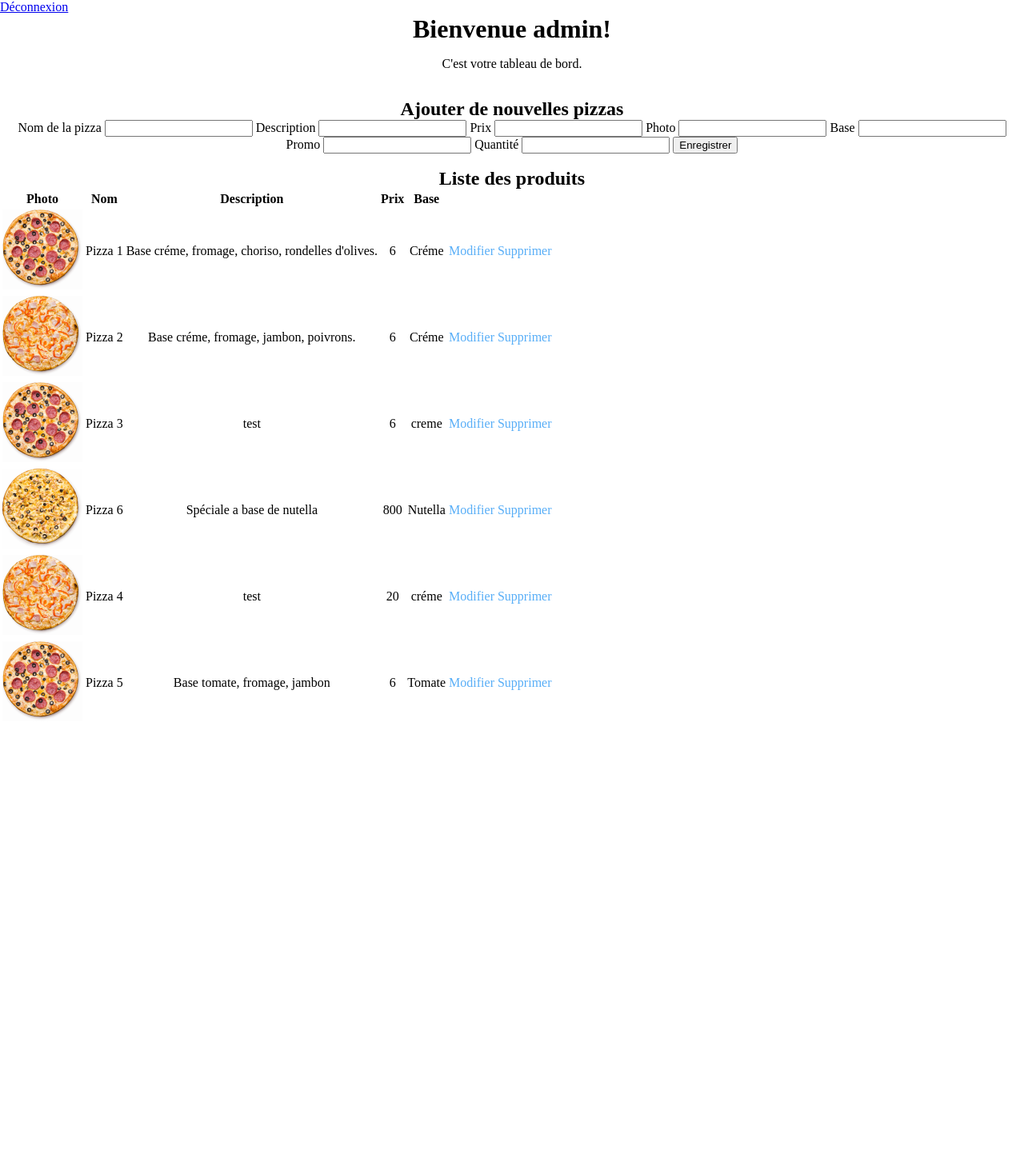
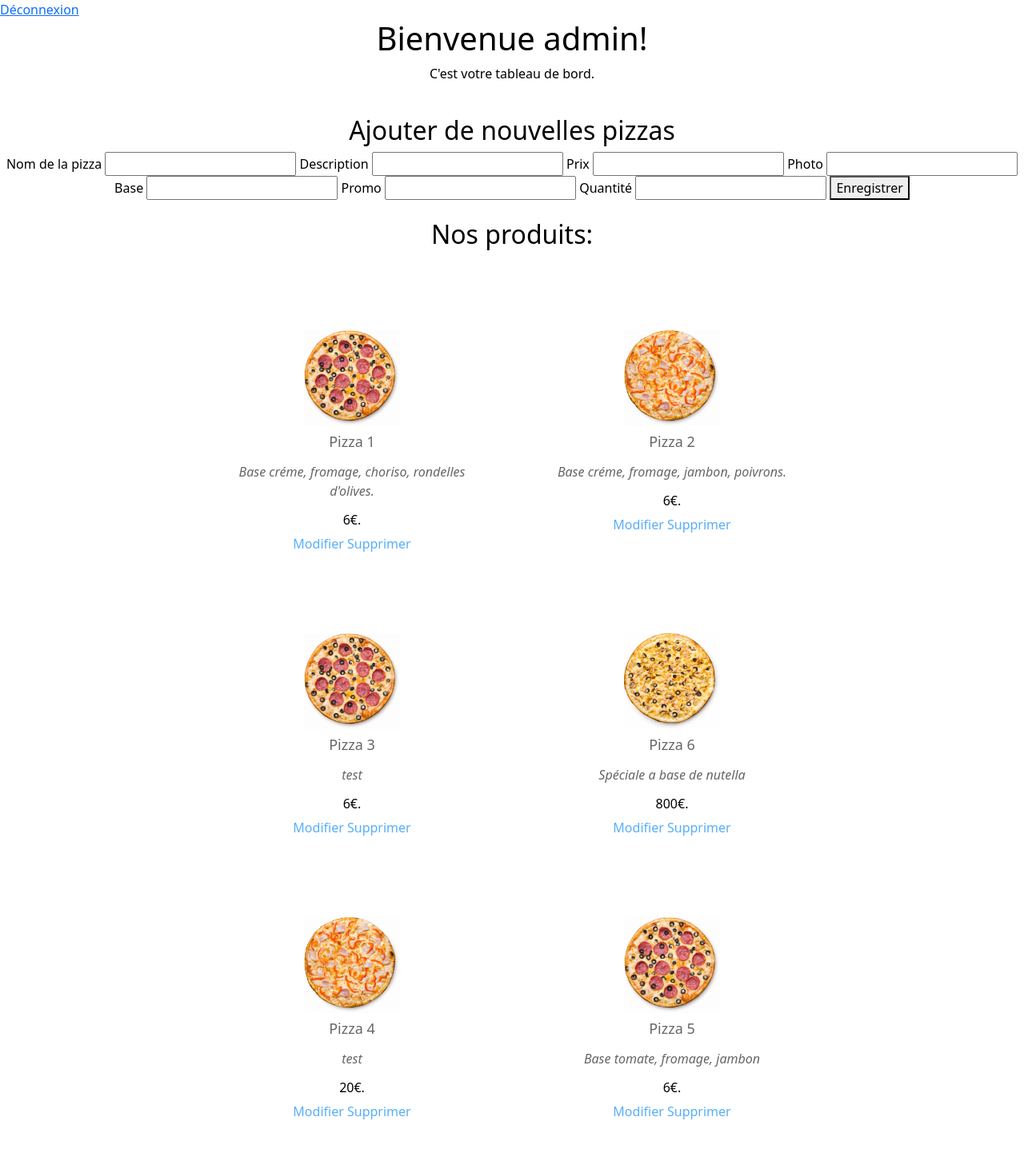
Before and after one commit to CedricBaude/pizza_rapido, a PHP site: page /back.php in a window 1280 px wide. Shown: the whole page at 80% size. Before the commit the page ends 900 px from the top, so only its background shows below. Run offline with PHP 8.4, Linux system fonts and the light colour scheme; a user stored in the database is signed in; data comes from the database, SQL or seed files in the repository.

Commit message:
maj edit product

```diff
--- a/back.php
+++ b/back.php
@@ -49,13 +49,9 @@ if (isset($_POST)) {
 <!DOCTYPE html>
 <html lang="en">
 
-<head>
-	<meta charset="UTF-8">
-	<meta http-equiv="X-UA-Compatible" content="IE=edge">
-	<meta name="viewport" content="width=device-width, initial-scale=1.0">
-	<link rel="stylesheet" href="css/style.css" />
-	<title>Document</title>
-</head>
+<?php
+require('include/head.php');
+?>
 
 <body>
 	<a href="logout.php">Déconnexion</a>
@@ -108,35 +104,34 @@ if (isset($_POST)) {
 		require_once('settings/close.php');
 		?>
 
-		<h2>Liste des produits</h2>
-		<table>
-			<thead>
-				<th>Photo</th>
-				<th>Nom</th>
-				<th>Description</th>
-				<th>Prix</th>
-				<th>Base</th>
-			</thead>
-			<tbody>
-				<?php
-				foreach ($result as $produit) {
-				?>
-					<tr>
-						<td><img src="<?php echo $produit['img_pizza']; ?>" alt="" width="100" height="100"></td>
-						<td><?= $produit['name_pizza'] ?></td>
-						<td><?= $produit['description_pizza'] ?></td>
-						<td><?= $produit['price_pizza'] ?></td>
-						<td><?= $produit['base_pizza'] ?></td>
-						<td><a href="update.php?id_pizza=<?= $produit['id_pizza'] ?>">Modifier</a> <a href="delete.php?id_pizza=<?= $produit['id_pizza'] ?>">Supprimer</a></td>
+		<h2 class="titre_2">Nos produits:</h2>
 
-					</tr>
+		<div class="container product_pizza">
 
-				<?php
-				}
-				?>
-
-
-	</div>
+			<?php
+			foreach ($result as $produit) {
+			?>
+				<div class="card_pizza">
+					<div class="picture_pizza">
+						<img src="<?php echo $produit['img_pizza']; ?>" alt="">
+					</div>
+					<div class="name_pizza">
+						<?= $produit['name_pizza'] ?>
+					</div>
+					<div class="desc_pizza">
+						<i><?= $produit['description_pizza'] ?></i>
+					</div>
+					<div class="price_pizza">
+						<?= $produit['price_pizza'] ?>€.
+					</div>
+					<div class="edit_pizza">
+					<a href="update.php?id_pizza=<?= $produit['id_pizza'] ?>">Modifier</a> <a href="delete.php?id_pizza=<?= $produit['id_pizza'] ?>">Supprimer</a>
+					</div>
+				</div>
+			<?php
+			}
+			?>
+		</div>
 
 
 </body>
--- a/css/style.css
+++ b/css/style.css
@@ -94,8 +94,7 @@ h1.box-logo a {
 }
 
 h1.box-title {
-    color: #AEAEAE;
-    background: #f8f8f8;
+
     font-weight: 300;
     padding: 15px 25px;
     line-height: 30px;
--- /dev/null
+++ b/include/head.php
@@ -0,0 +1,8 @@
+<head>
+    <meta charset="UTF-8">
+    <meta http-equiv="X-UA-Compatible" content="IE=edge">
+    <meta name="viewport" content="width=device-width, initial-scale=1.0">
+    <link rel="stylesheet" href="css/style.css" />
+    <link href="https://cdn.jsdelivr.net/npm/bootstrap@5.2.0/dist/css/bootstrap.min.css" rel="stylesheet" integrity="sha384-gH2yIJqKdNHPEq0n4Mqa/HGKIhSkIHeL5AyhkYV8i59U5AR6csBvApHHNl/vI1Bx" crossorigin="anonymous">
+    <title>🍕 Pizza RAPIDO, les pizzas cuite à l'eau 💦</title>
+</head>
```
Also changed, not shown: index.php (+3 -9 lines), login.php (+3 -7 lines), register.php (+3 -7 lines), update.php (+3 -6 lines).
